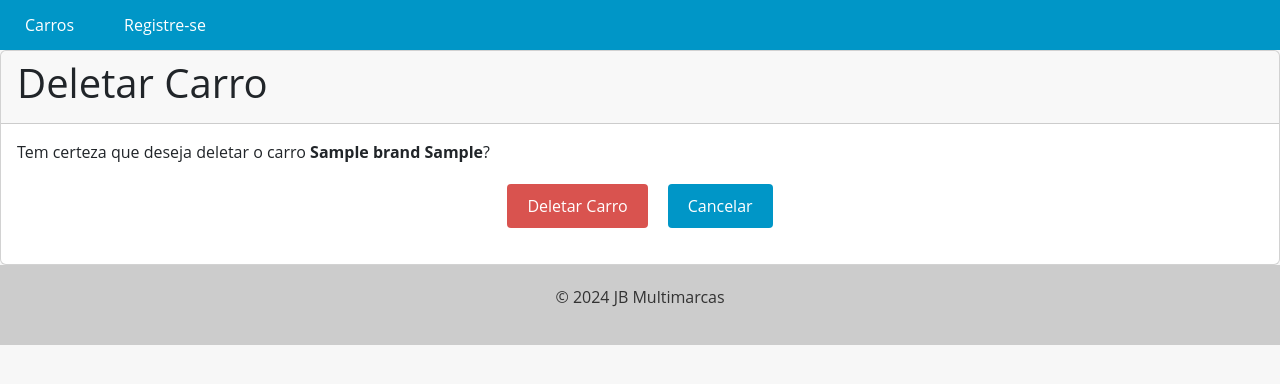
After one commit to jbrunomf/DjangoCars, a Django app: page /cars/1/delete in a window 1280 px wide. The commit adds this page. Shown: the top 384 px of the page. Run offline with Django 5.2, Linux system fonts and the light colour scheme; tables that the repository leaves empty hold one stand-in row (values such as "Sample post").

Commit message:
Add `CarDeleteView` with template and update URL configuration
Introduce a new `CarDeleteView` using Django's generic `DeleteView`. Add a corresponding `car_delete.html` template for car deletion confirmation. Update `urls.py` and enhance templates (`detail.html` and `car_update.html`) with links to the delete view.

```diff
--- /dev/null
+++ b/car/templates/car_delete.html
@@ -0,0 +1,63 @@
+{% extends "base.html" %}
+
+{% block content %}
+  <style>
+    .buttons-container {
+      display: flex;
+      justify-content: center;
+      margin-top: 20px;
+      margin-bottom: 20px;
+    }
+
+    .btn {
+      display: inline-block;
+      background-color: #0096c7;
+      color: #fff;
+      border: none;
+      padding: 10px 20px;
+      font-size: 16px;
+      border-radius: 4px;
+      cursor: pointer;
+      transition: background-color 0.3s ease-in-out;
+      margin: 0 10px;
+    }
+
+    .btn:hover {
+      background-color: #108eb8;
+    }
+
+    .btn-danger {
+      background-color: #d9534f;
+      text-decoration: none !important;
+    }
+
+    .btn-danger:hover {
+      background-color: #d2221c;
+    }
+
+    .error-message {
+      color: #d9534f;
+      font-size: 14px;
+      margin-top: 5px;
+    }
+
+    a {
+      text-decoration: none !important;
+    }
+  </style>
+  <div class="card">
+    <div class="card-header">
+      <h1 class="card-title">Deletar Carro</h1>
+    </div>
+    <div class="card-body">
+      <p>Tem certeza que deseja deletar o carro <strong>{{ object.brand }} {{ object.model }}</strong>?</p>
+      <form method="post">
+        {% csrf_token %}
+        <div class="buttons-container">
+          <button type="submit" class="btn btn-danger">Deletar Carro</button>
+          <a href="{% url 'car_update' pk=object.pk %}" class="btn btn-secondary">Cancelar</a>
+        </div>
+      </form>
+    </div>
+  </div>
+{% endblock %}
--- a/car/templates/car_update.html
+++ b/car/templates/car_update.html
@@ -115,6 +115,7 @@
         <div>
             <div class="buttons-container">
                 <input type="submit" value="Salvar Alterações" class="btn btn-primary">
+                <a href="{% url 'car_delete' car.pk %}" class="btn btn-danger">Deletar</a>
                 <a href="{% url 'car_list' %}" class="btn btn-secondary">Cancelar</a>
             </div>
         </div>
--- a/car/urls.py
+++ b/car/urls.py
@@ -15,11 +15,12 @@ Including another URLconf
     2. Add a URL to urlpatterns:  path('blog/', include('blog.urls'))
 """
 from django.urls import path
-from .views import CarListView, CarCreateView, CarDetailView, CarUpdateView
+from .views import CarListView, CarCreateView, CarDetailView, CarUpdateView, CarDeleteView
 
 urlpatterns = [
     path('', CarListView.as_view(), name='car_list'),
     path('create/', CarCreateView.as_view(), name='car_create'),
     path('<int:pk>/detail', CarDetailView.as_view(), name='car_detail'),
     path('<int:pk>/update', CarUpdateView.as_view(), name='car_update'),
+    path('<int:pk>/delete', CarDeleteView.as_view(), name='car_delete'),
 ]
--- a/car/views.py
+++ b/car/views.py
@@ -1,4 +1,4 @@
-from django.views.generic import ListView, CreateView, UpdateView, DetailView
+from django.views.generic import ListView, CreateView, UpdateView, DetailView, DeleteView
 
 from car.models import Car
 from car.forms import CarModelForm
@@ -37,3 +37,9 @@ class CarUpdateView(UpdateView):
     form_class = CarModelForm
     template_name = 'car_update.html'
     success_url = '/cars/'
+
+
+class CarDeleteView(DeleteView):
+    model = Car
+    template_name = 'car_delete.html'
+    success_url = '/cars/'
```
Also changed, not shown: car/templates/detail.html (+6 -1 lines).
